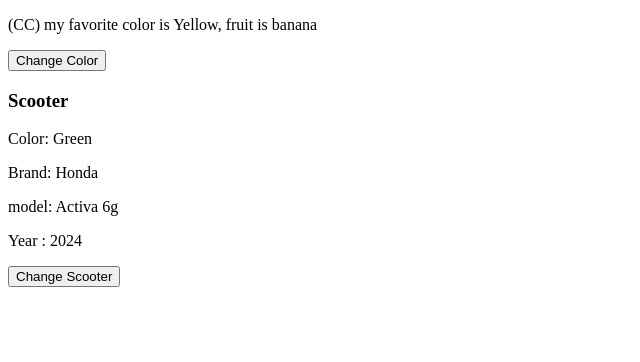
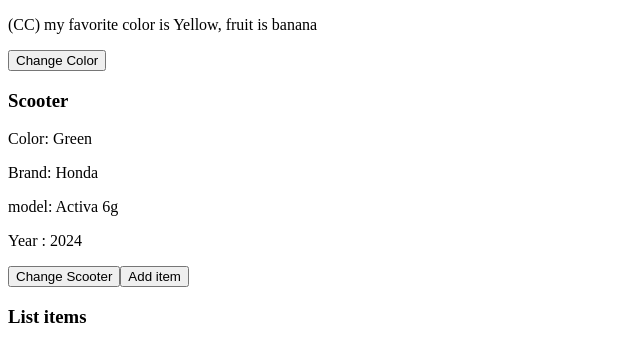
Before and after one commit to panneerselvam999/React-tutorial, a React (Create React App) app in the folder app/: page / in a window 1280 px wide. Shown: the top 362 px of the page, without its empty margins (0-640 px from the left). Built offline with nearby package versions, Linux system fonts and the light colour scheme.

Commit message:
Update array in state

```diff
--- a/app/src/Component/Scooter.js
+++ b/app/src/Component/Scooter.js
@@ -16,7 +16,7 @@
             return { ...perviosVal, color: "yellow" }
         })
     }
-    console.log(scooter);
+    // console.log(scooter);
 
     return (
         <>
--- /dev/null
+++ b/app/src/Component/list.js
@@ -0,0 +1,27 @@
+import { useState } from "react";
+
+function List() {
+    // const [list, setList] = useState(["item1", "item2", "item3", "item4"]);
+    const [list, setList] = useState([]);
+    const [count, setCount] = useState(1)
+
+    function addItem() {
+        const itemName = "item" + count;
+        setList((perVale) => { return [...perVale, itemName] })
+        setCount((preVale) => { return preVale + 1 })
+    }
+    console.log(list)
+    return (
+        <>
+            <button onClick={addItem}>Add item</button>
+            <h3>List items</h3>
+            <ul>
+                {list.map((ele, index) => (
+                    <li key={index}>{ele}</li>
+                ))}
+            </ul>
+        </>
+    );
+}
+
+export default List;
--- a/app/src/index.js
+++ b/app/src/index.js
@@ -10,10 +10,12 @@
 // import FavoriteColor from './Component/FavoriteColor';
 import Fcc from './Component/FavoriteColorClass';
 import Scooter from './Component/Scooter';
+import List from './Component/list';
 
 const root = ReactDOM.createRoot(document.getElementById('root'));
 root.render(
-  <React.StrictMode>
+  // <React.StrictMode>
+  <>
     {/* <Car /> */}
     {/* <Garage /> */}
     {/* <Apple /> */}
@@ -22,7 +24,9 @@
     {/* <FavoriteColor /> */}
     <Fcc />
     <Scooter />
-  </React.StrictMode>
+    <List />
+  </>
+  //</React.StrictMode>
 );
 
 // If you want to start measuring performance in your app, pass a function
```
